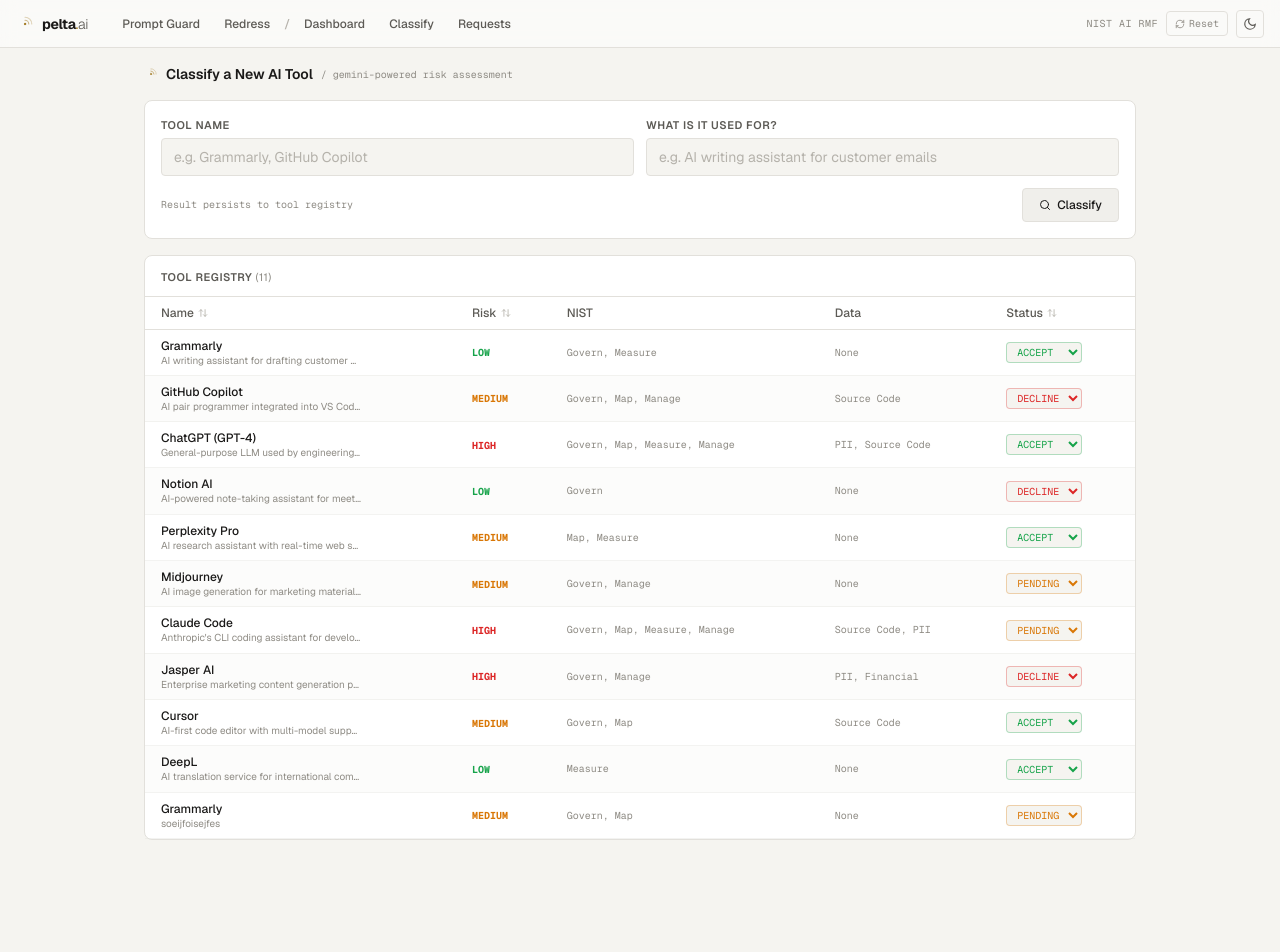
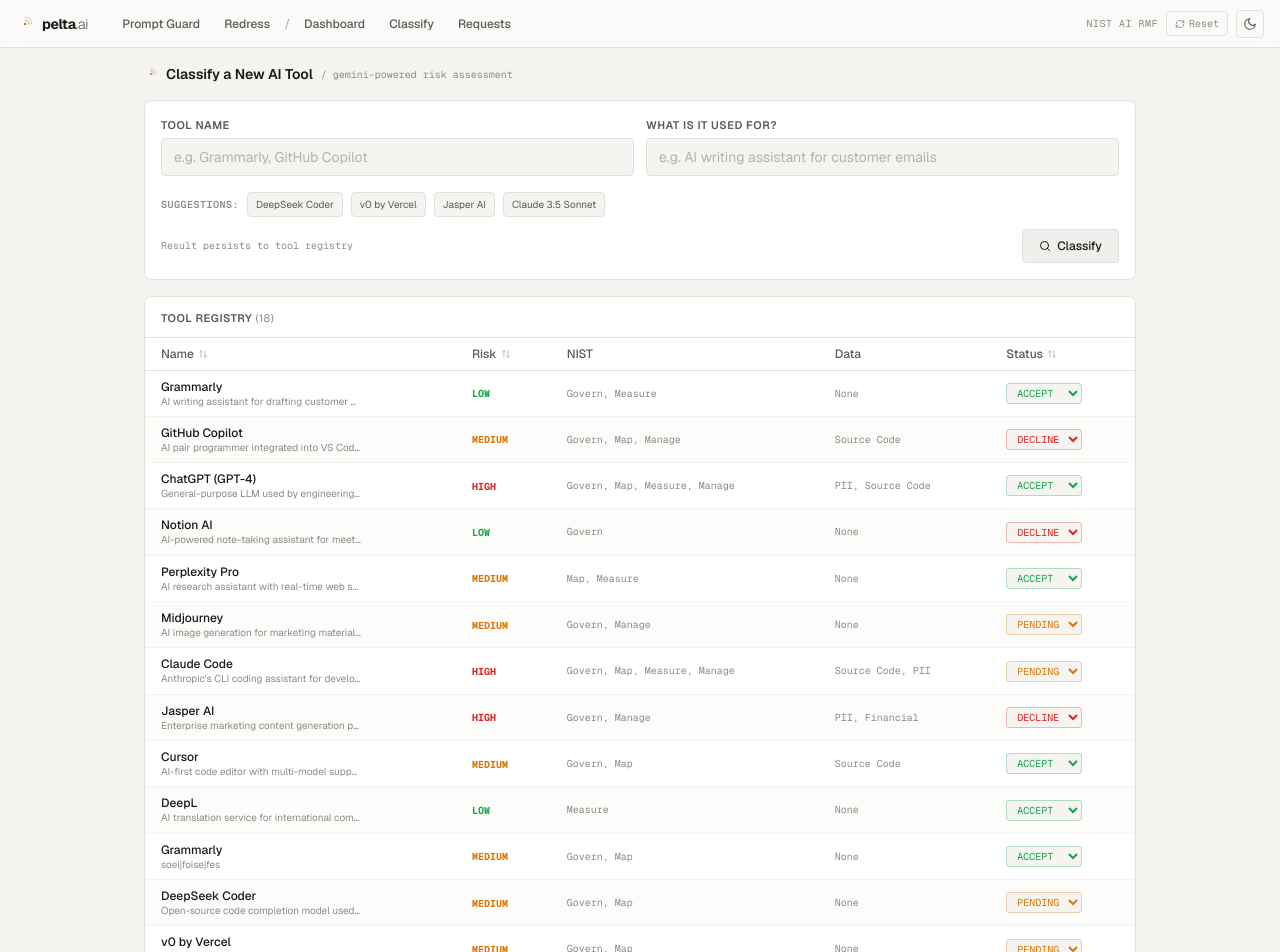
Before and after one commit to tanchinqian/pelta.ai, a Next.js app: page /admin/tools/new in a window 1280 px wide. Shown: the top 952 px of the page. Before the commit the page ends 856 px from the top, so only its background shows below. Built offline with nearby package versions, Linux system fonts and the light colour scheme.

Commit message:
Add demo sample (Suggestion Chips)

```diff
--- a/app/admin/tools/new/page.tsx
+++ b/app/admin/tools/new/page.tsx
@@ -11,6 +11,13 @@
 }
 
 const RISK: Record<string, string> = { Low: 'var(--risk-low)', Medium: 'var(--risk-medium)', High: 'var(--risk-high)' };
+
+const PRESETS = [
+  { name: 'DeepSeek Coder', description: 'Open-source code completion model used in local IDEs for software development' },
+  { name: 'v0 by Vercel', description: 'Generative UI system to build frontends from natural language prompts' },
+  { name: 'Jasper AI', description: 'Marketing copywriter tool for drafting blog posts, social media, and ad copy' },
+  { name: 'Claude 3.5 Sonnet', description: 'Advanced conversational LLM used for brainstorming and complex analysis' }
+];
 
 type SortDir = 'asc' | 'desc' | null;
 type SortKey = 'name' | 'riskTier' | 'status' | null;
@@ -156,6 +163,26 @@
             />
           </div>
         </div>
+
+        {/* Preset suggestions */}
+        <div className="flex items-center gap-2 flex-wrap text-[10px] pt-1">
+          <span className="text-text-tertiary uppercase font-semibold tracking-wider font-mono">Suggestions:</span>
+          {PRESETS.map((preset) => (
+            <button
+              key={preset.name}
+              type="button"
+              onClick={() => {
+                setName(preset.name);
+                setDescription(preset.description);
+              }}
+              disabled={loading}
+              className="px-2 py-1 rounded bg-background border border-border text-text-secondary hover:text-text-primary hover:border-accent transition-colors cursor-pointer disabled:opacity-30 disabled:cursor-not-allowed"
+            >
+              {preset.name}
+            </button>
+          ))}
+        </div>
+
         <div className="flex items-center justify-between">
           <span className="text-[10px] font-mono text-text-tertiary">Result persists to tool registry</span>
           <button
--- a/data/tools.json
+++ b/data/tools.json
@@ -179,7 +179,7 @@
     "id": "9ba3253a-dcbf-44e0-adab-0ff76801215e",
     "name": "Grammarly",
     "description": "soeijfoisejfes",
-    "status": "pending",
+    "status": "approved",
     "riskTier": "Medium",
     "nistFunctions": [
       "Govern",
@@ -191,5 +191,124 @@
     "justification": "Mock classification: \"Grammarly\" was assessed based on its description. As a general productivity tool, it presents moderate governance concerns around data handling and access control.",
     "recommendedPolicy": "Allow for non-sensitive tasks. Review quarterly for policy changes.",
     "createdAt": "2026-07-17T05:32:37.181Z"
+  },
+  {
+    "id": "49f07703-23a5-4211-bbd8-306a1a9bc360",
+    "name": "DeepSeek Coder",
+    "description": "Open-source code completion model used in local IDEs for software development",
+    "status": "pending",
+    "riskTier": "Medium",
+    "nistFunctions": [
+      "Govern",
+      "Map"
+    ],
+    "dataCategories": [
+      "None"
+    ],
+    "justification": "Mock classification: \"DeepSeek Coder\" was assessed based on its description. As a general productivity tool, it presents moderate governance concerns around data handling and access control.",
+    "recommendedPolicy": "Allow for non-sensitive tasks. Review quarterly for policy changes.",
+    "createdAt": "2026-07-17T06:18:18.148Z"
+  },
+  {
+    "id": "84b24555-a9dc-4f96-90f8-ecb4c0d037e2",
+    "name": "v0 by Vercel",
+    "description": "Generative UI system to build frontends from natural language prompts",
+    "status": "pending",
+    "riskTier": "Medium",
+    "nistFunctions": [
+      "Govern",
+      "Map"
+    ],
+    "dataCategories": [
+      "None"
+    ],
+    "justification": "Mock classification: \"v0 by Vercel\" was assessed based on its description. As a general productivity tool, it presents moderate governance concerns around data handling and access control.",
+    "recommendedPolicy": "Allow for non-sensitive tasks. Review quarterly for policy changes.",
+    "createdAt": "2026-07-17T06:20:07.164Z"
+  },
+  {
+    "id": "2a924218-ab54-4ba7-a26c-df72d71eafa1",
+    "name": "Jasper AI",
+    "description": "Marketing copywriter tool for drafting blog posts, social media, and ad copy",
+    "status": "pending",
+    "riskTier": "Medium",
+    "nistFunctions": [
+      "Govern",
+      "Map"
+    ],
+    "dataCategories": [
+      "None"
+    ],
+    "justification": "Mock classification: \"Jasper AI\" was assessed based on its description. As a general productivity tool, it presents moderate governance concerns around data handling and access control.",
+    "recommendedPolicy": "Allow for non-sensitive tasks. Review quarterly for policy changes.",
+    "createdAt": "2026-07-17T06:20:10.671Z"
+  },
+  {
+    "id": "ab8f73b6-0145-44e6-a9e9-1bae9059aba5",
+    "name": "Claude 3.5 Sonnet",
+    "description": "Advanced conversational LLM used for brainstorming and complex analysis",
+    "status": "pending",
+    "riskTier": "Medium",
+    "nistFunctions": [
+      "Govern",
+      "Map"
+    ],
+    "dataCategories": [
+      "None"
+    ],
+    "justification": "Mock classification: \"Claude 3.5 Sonnet\" was assessed based on its description. As a general productivity tool, it presents moderate governance concerns around data handling and access control.",
+    "recommendedPolicy": "Allow for non-sensitive tasks. Review quarterly for policy changes.",
+    "createdAt": "2026-07-17T06:20:12.683Z"
+  },
+  {
+    "id": "04b78a6b-3f71-46ca-81ed-e27ec9ea9605",
+    "name": "DeepSeek Coder",
+    "description": "Open-source code completion model used in local IDEs for software development",
+    "status": "approved",
+    "riskTier": "Medium",
+    "nistFunctions": [
+      "Govern",
+      "Map"
+    ],
+    "dataCategories": [
+      "None"
+    ],
+    "justification": "Mock classification: \"DeepSeek Coder\" was assessed based on its description. As a general productivity tool, it presents moderate governance concerns around data handling and access control.",
+    "recommendedPolicy": "Allow for non-sensitive tasks. Review quarterly for policy changes.",
+    "createdAt": "2026-07-17T06:20:14.912Z"
+  },
+  {
+    "id": "032863f4-8b41-42cd-9234-6af933ef058e",
+    "name": "DeepSeek Coder",
+    "description": "Open-source code completion model used in local IDEs for software development",
+    "status": "pending",
+    "riskTier": "Medium",
+    "nistFunctions": [
+      "Govern",
+      "Map"
+    ],
+    "dataCategories": [
+      "None"
+    ],
+    "justification": "Mock classification: \"DeepSeek Coder\" was assessed based on its description. As a general productivity tool, it presents moderate governance concerns around data handling and access control.",
+    "recommendedPolicy": "Allow for non-sensitive tasks. Review quarterly for policy changes.",
+    "createdAt": "2026-07-17T06:20:37.776Z"
+  },
+  {
+    "id": "1daa9bd2-f3e5-4053-bece-22b6e55c5b4e",
+    "name": "DeepSeek Coder",
+    "description": "Open-source code completion model used in local IDEs for software development",
+    "status": "pending",
+    "riskTier": "Medium",
+    "nistFunctions": [
+      "Govern",
+      "Map"
+    ],
+    "dataCategories": [
+      "None"
+    ],
+    "justification": "Mock classification: \"DeepSeek Coder\" was assessed based on its description. As a general productivity tool, it presents moderate governance concerns around data handling and access control.",
+    "recommendedPolicy": "Allow for non-sensitive tasks. Review quarterly for policy changes.",
+    "createdAt": "2026-07-17T06:21:12.859Z"
   }
 ]
```
